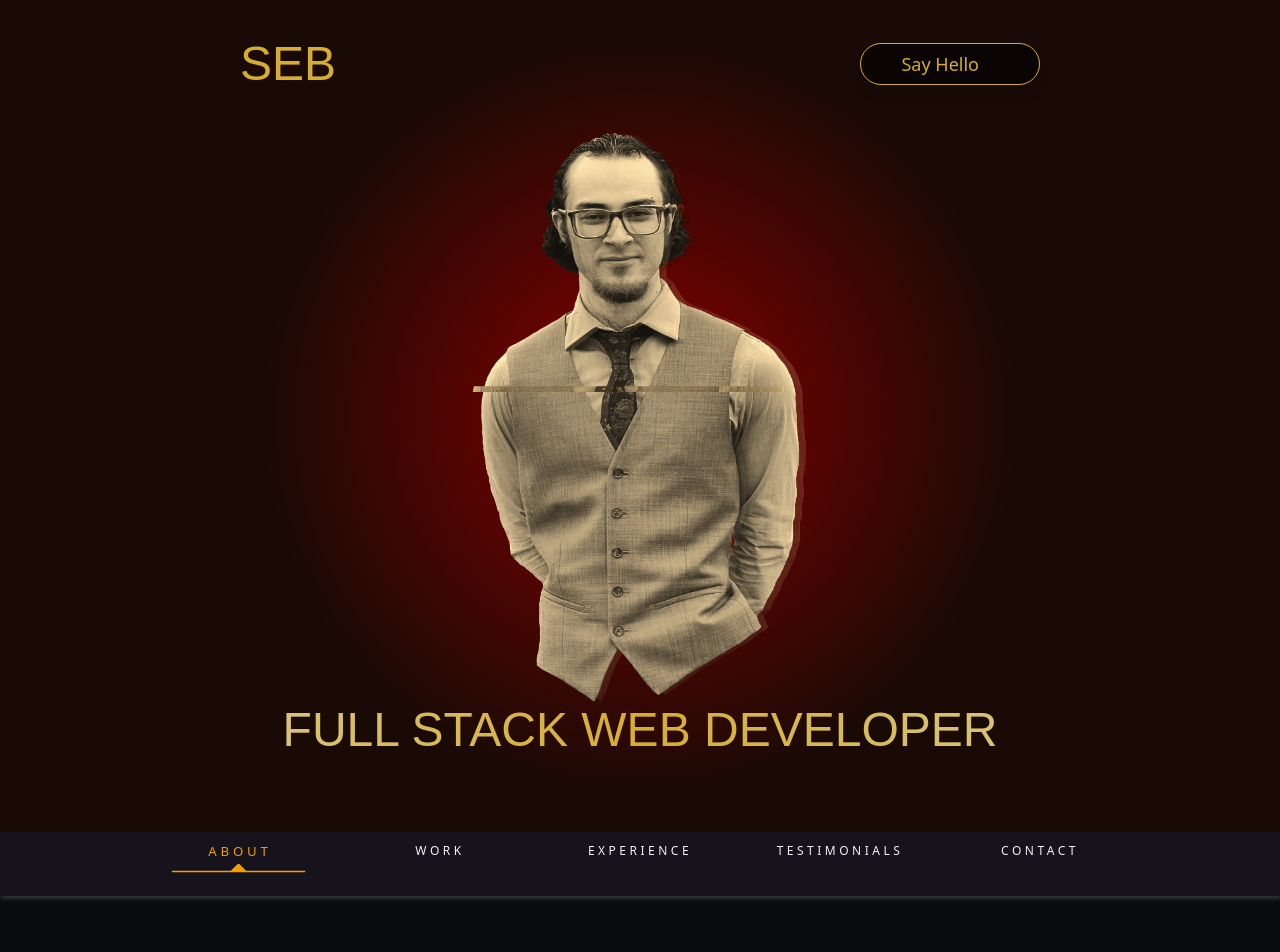
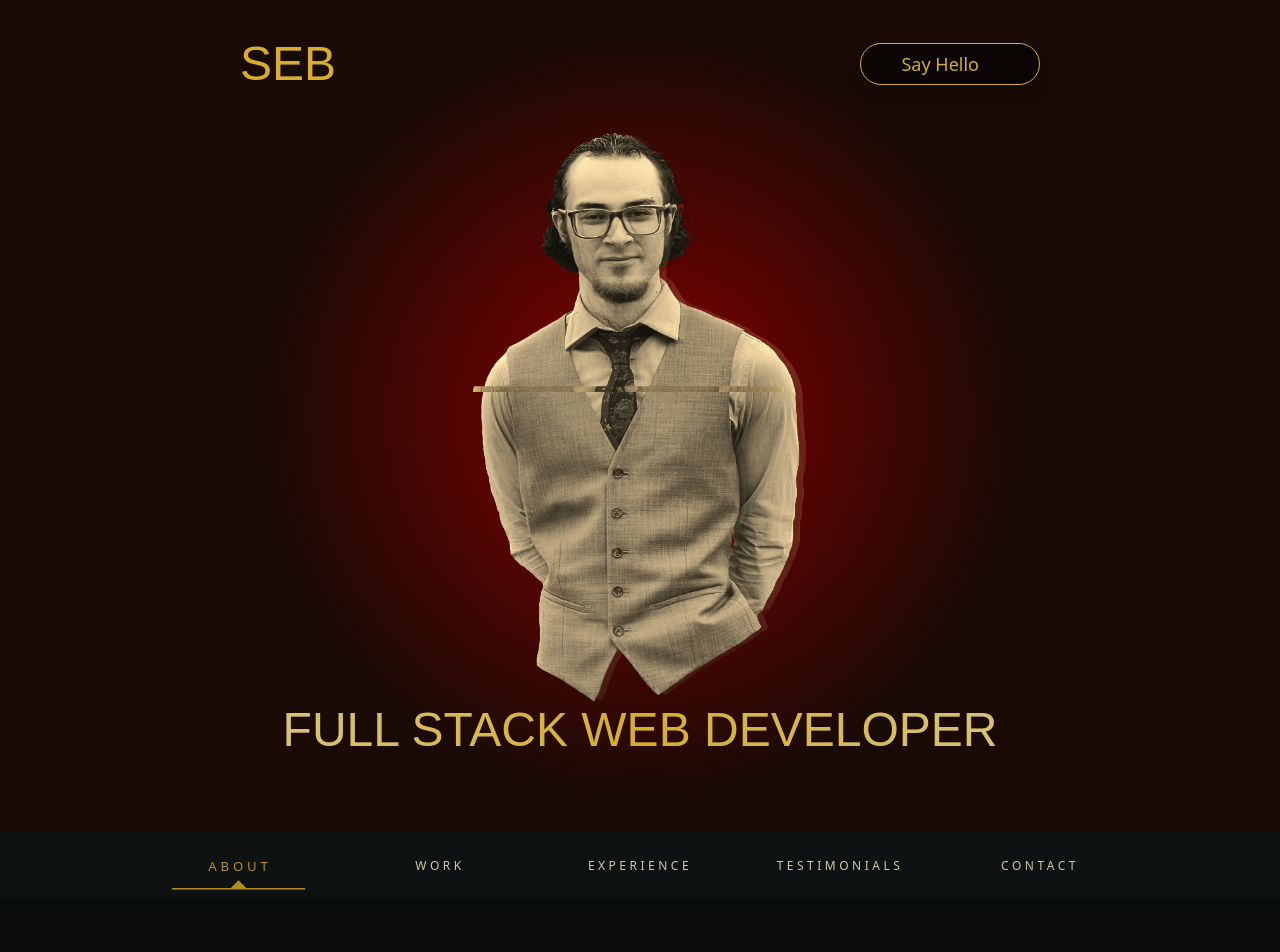
Before and after one commit to SebastianWolfgangBrownstein/portfolio, a Next.js app: page / in a window 1280 px wide. Shown: the top 952 px of the page. Built offline with nearby package versions, Linux system fonts and the light colour scheme; some icons are missing; a web font is replaced by a local one.

Commit message:
updated navigation color palette

```diff
--- a/components/Navigation/Navigation.jsx
+++ b/components/Navigation/Navigation.jsx
@@ -5,12 +5,7 @@ import NavItem from './NavItem';
 
 
 const Navigation = () => {
-
     const [active, setActive] = useState(0)
-
-    useEffect(() => {
-        console.log(active)
-    }, [active])
 
     const [lbNodes, setLbNodes] = useState([]);
 
@@ -20,7 +15,7 @@ const Navigation = () => {
 
         gsap.to(lbs[0], {
             duration: 0.6,
-            y: -43,
+            y: -40,
             ease: "bounce.out",
             delay: 1
         })
@@ -42,7 +37,7 @@ const Navigation = () => {
         setActive(index)
 		gsap.to(lbNodes[index], {
                     duration: 0.5,
-					y: -43,
+					y: -40,
 					ease: "bounce.out"
 				});
     }
--- a/components/Navigation/Navigation.module.css
+++ b/components/Navigation/Navigation.module.css
@@ -1,3 +1,5 @@
+
+
 .header {
     position: absolute;
     top:0;
@@ -5,22 +7,18 @@
     right: 0;
     width: 100%;
     height: 75px;
-    background: #17141d;
+    background: #0f1314;
     opacity: 0.95;
     overflow: hidden;
-    -webkit-box-shadow: #333 1px 3px 4px;
-	-moz-box-shadow: #333 1px 3px 4px;
-	box-shadow: #333 1px 3px 4px;
+    -webkit-box-shadow: #0f1314 1px 3px 4px;
+	-moz-box-shadow: #0f1314 1px 3px 4px;
+	box-shadow: #0f1314 1px 3px 4px;
 }
 
 .menu {
+    padding-top: 15px;
     width: 1000px;
     margin: 0 auto;
-}
-
-.lineTop {
-    width: 100%;
-    background-color: #17141d;
 }
 
 .lineBottom {
@@ -29,8 +27,8 @@
 
 .lineBottom polygon {
     stroke-width: 2px;
-	stroke: orange;
-	fill: orange;
+	stroke: var(--gold);
+	fill: var(--gold);
 }
 
 .menu ul {
@@ -52,10 +50,12 @@
 	display: inline-block;
 	letter-spacing: 3.5px;
 	transition: all 0.5s ease-out;
+    color: #dbd3ad;
+    user-select: none;
 }
 
 .active {
-    color: orange;
+    color: var(--gold);
     transform: scale(1.1);
 }
 
--- a/styles/globals.css
+++ b/styles/globals.css
@@ -3,7 +3,7 @@
 @tailwind utilities;
 
 :root {
-
+   --gold: #bb9625;
 }
 
 
```
